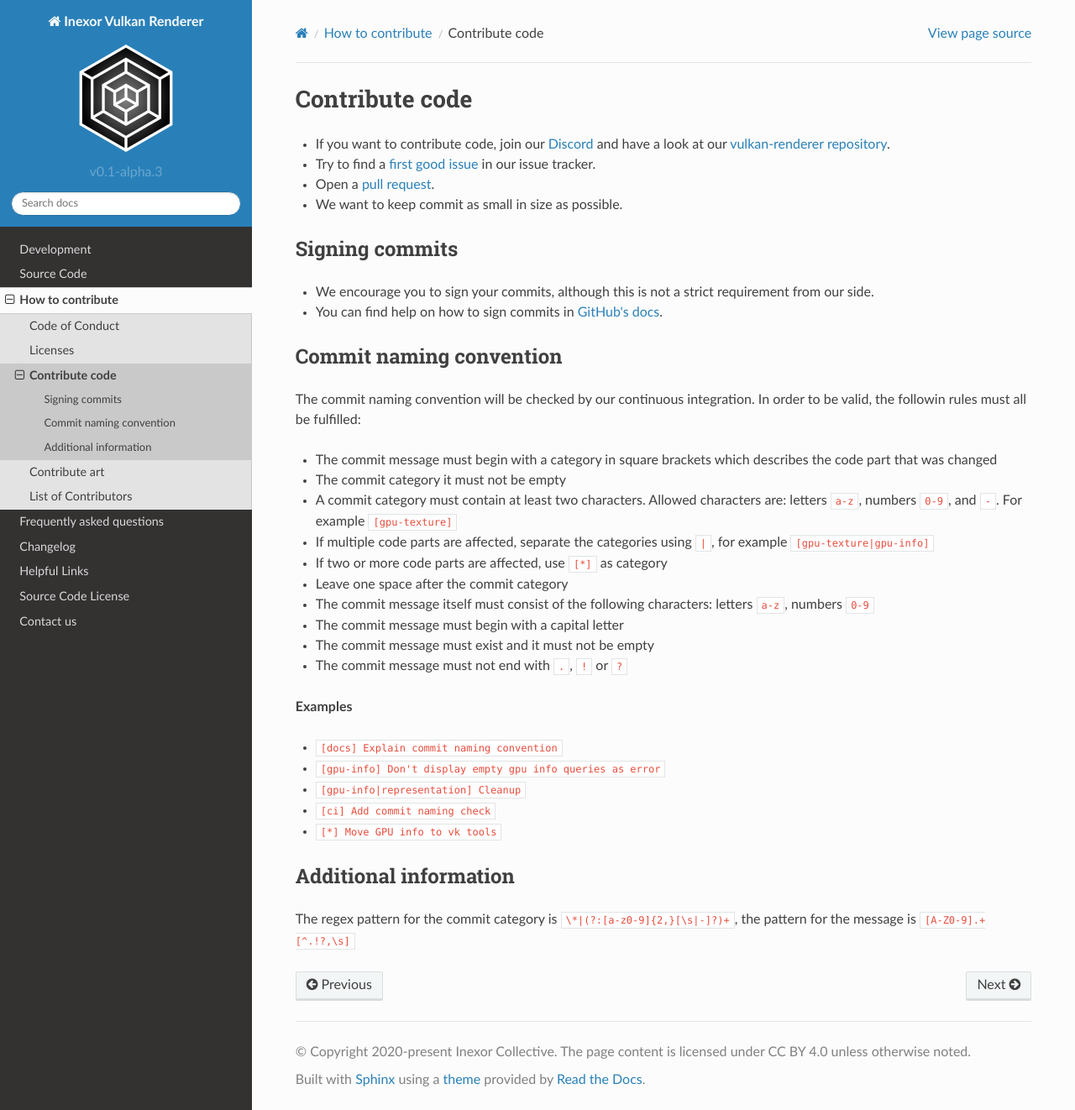
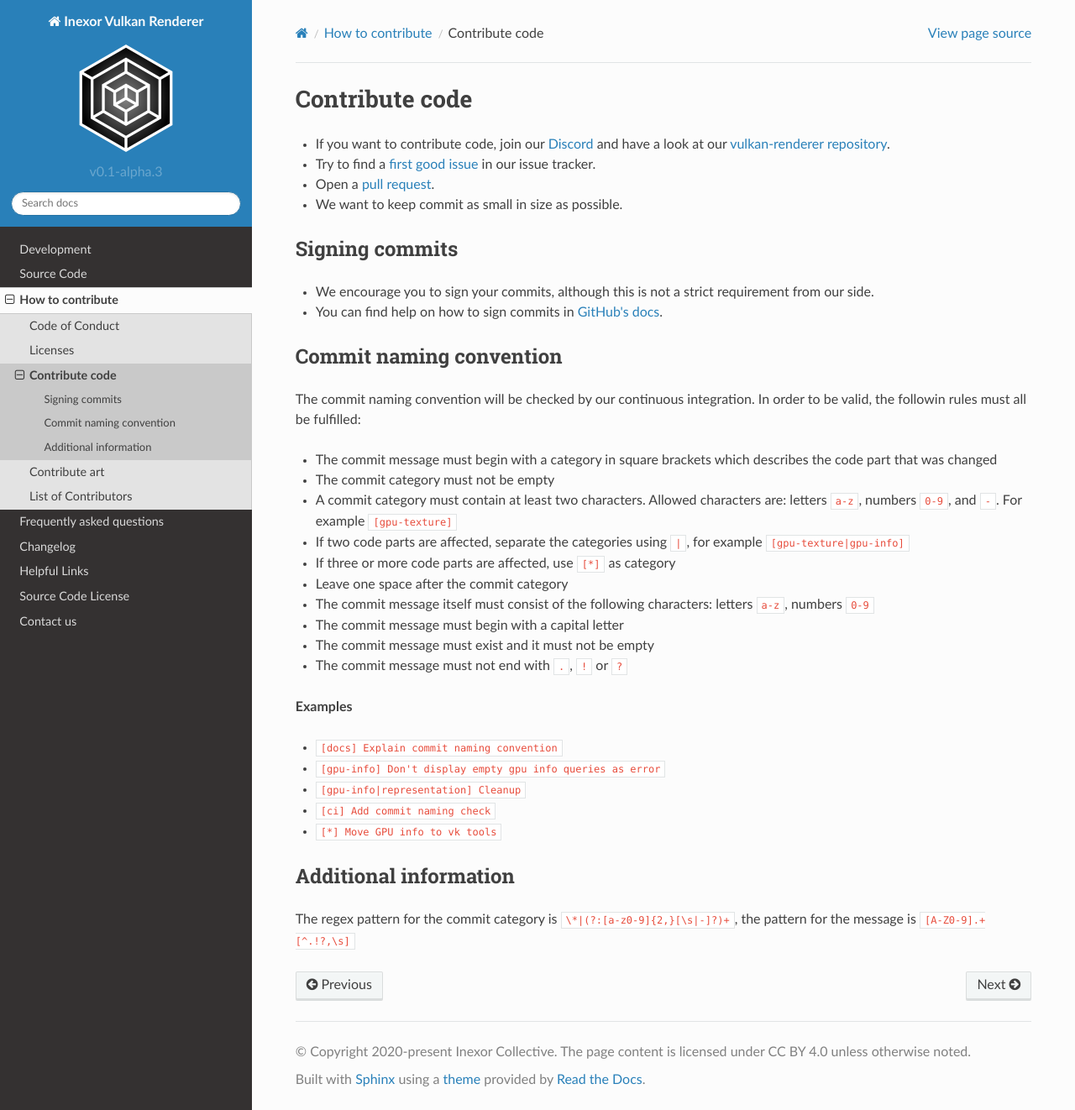
Before and after one commit to inexorgame/vulkan-renderer, a Sphinx documentation site: the page built from documentation/source/contributing/contribute-code.rst, in a window 1280 px wide and 1322 px high. Shown: the whole window at 84% size. Built offline with Sphinx 7.4.7 and the Read the Docs theme 2.0.0, drawn with Linux system fonts in a browser that asks for light colours; pages that are not in the unit, such as notebooks, are missing from menus.

Commit message:
[docs] Added requested changes

```diff
--- a/documentation/source/contributing/contribute-code.rst
+++ b/documentation/source/contributing/contribute-code.rst
@@ -18,10 +18,10 @@ Commit naming convention
 The commit naming convention will be checked by our continuous integration. In order to be valid, the followin rules must all be fulfilled:
 
 - The commit message must begin with a category in square brackets which describes the code part that was changed
-- The commit category it must not be empty
+- The commit category must not be empty
 - A commit category must contain at least two characters. Allowed characters are: letters ``a-z``, numbers ``0-9``, and ``-``. For example ``[gpu-texture]``
-- If multiple code parts are affected, separate the categories using ``|``, for example ``[gpu-texture|gpu-info]``
-- If two or more code parts are affected, use ``[*]`` as category
+- If two code parts are affected, separate the categories using ``|``, for example ``[gpu-texture|gpu-info]``
+- If three or more code parts are affected, use ``[*]`` as category
 - Leave one space after the commit category
 - The commit message itself must consist of the following characters: letters ``a-z``, numbers ``0-9``
 - The commit message must begin with a capital letter
```
